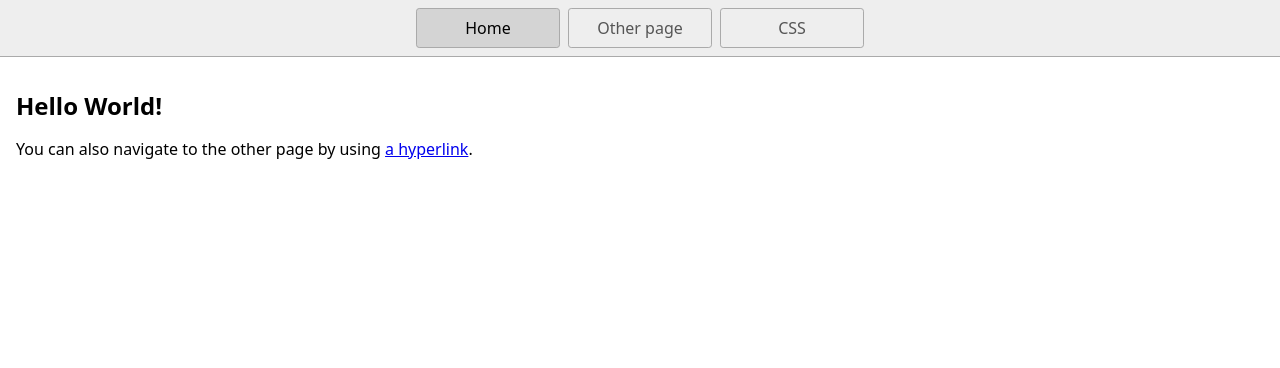
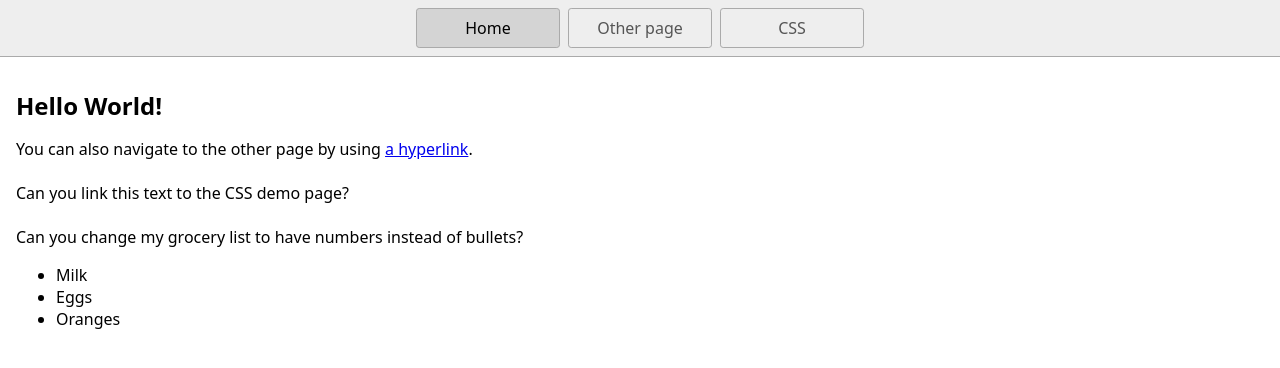
Before and after one commit to patriciakinsman/html-css-demo, a plain HTML site: page index.html in a window 1280 px wide. Drawn offline with Linux system fonts and the light colour scheme.

Commit message:
1 file modified

```diff
--- a/index.html
+++ b/index.html
@@ -20,7 +20,17 @@
     <main>
       <h1>Hello World!</h1>
       You can also navigate to the other page by using
-      <a href="/page2.html">a hyperlink</a>.
+      <a href="/page2.html">a hyperlink</a>. <br /><br />
+      Can you link this text to the CSS demo page?
+
+      <br />
+      <br />
+      Can you change my grocery list to have numbers instead of bullets?
+      <ul>
+        <li>Milk</li>
+        <li>Eggs</li>
+        <li>Oranges</li>
+      </ul>
     </main>
   </body>
 </html>
```
